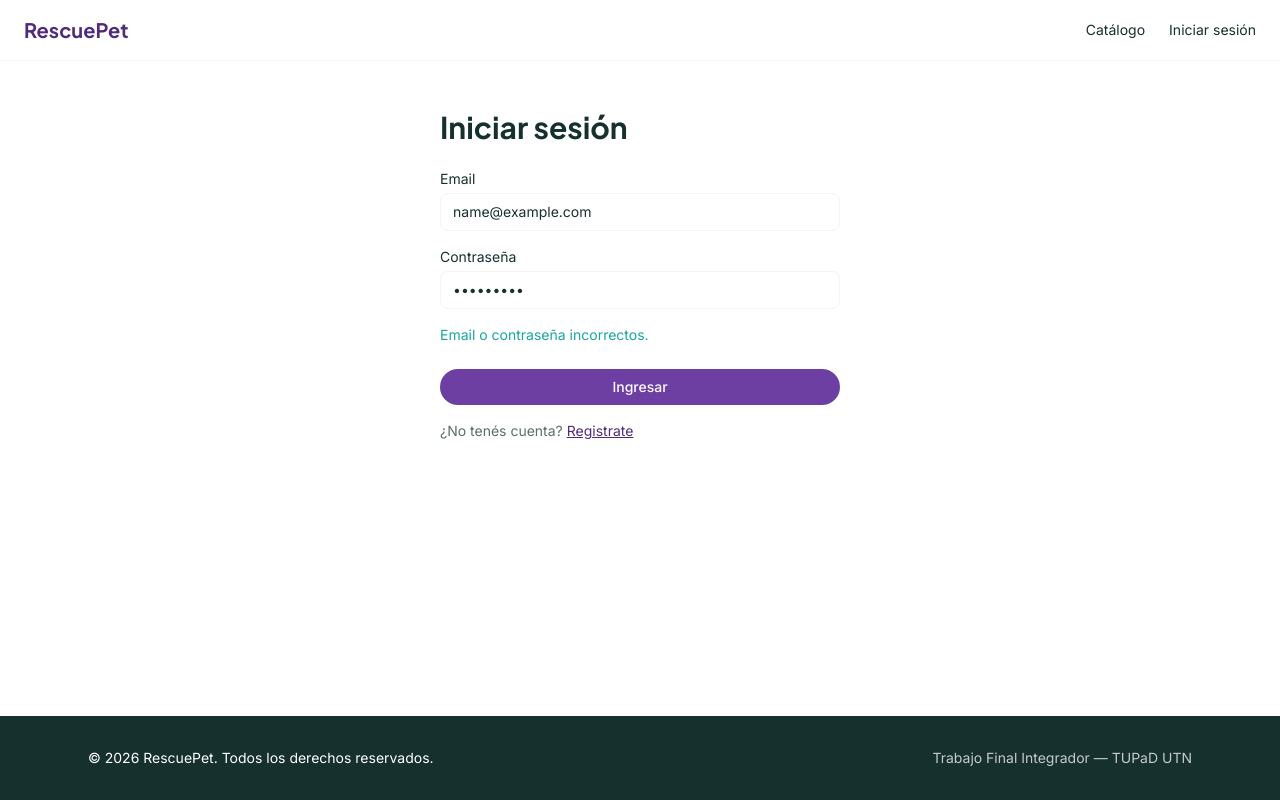
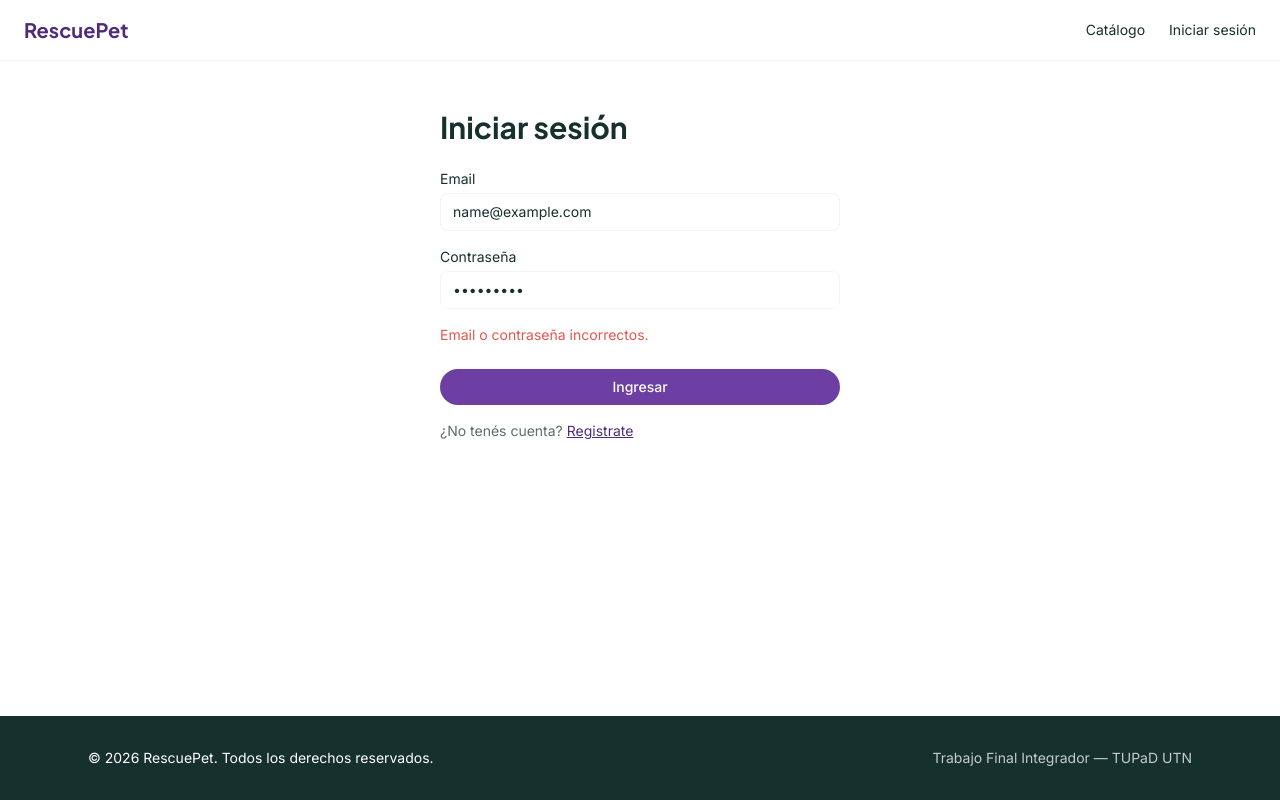
Before and after one commit to M4ss3A/RescuePet, a React (Vite) app in the folder frontend/: page /login in a window 1280 px wide. Both pictures are taken after typing "name@example.com", "Sample123" into the empty fields and a click on the button "Ingresar". Built offline with nearby package versions, Linux system fonts and the light colour scheme.

Commit message:
Use danger color for login error message
El mensaje de credenciales incorrectas pasa de accent a danger.

```diff
--- a/frontend/src/pages/LoginPage.tsx
+++ b/frontend/src/pages/LoginPage.tsx
@@ -46,7 +46,7 @@ export function LoginPage() {
           />
         </label>
 
-        {error && <p className="font-body text-sm text-accent">{error}</p>}
+        {error && <p className="font-body text-sm text-danger">{error}</p>}
 
         <button
           type="submit"
```
